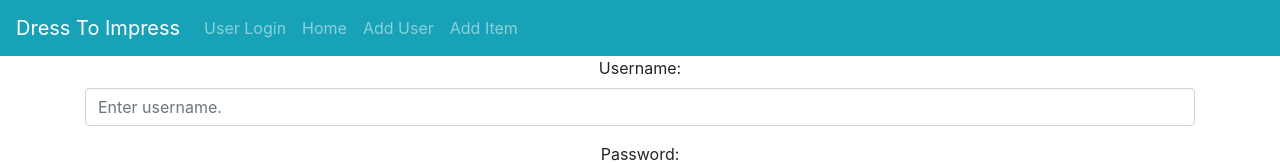
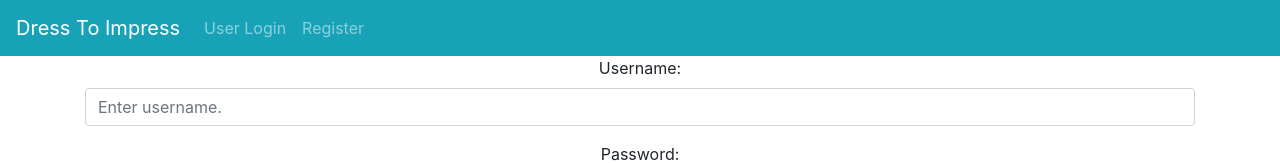
Before and after one commit to DeyrelDiaz/dressToImpress_frontEnd, a React (Create React App) app: page /register in a window 1280 px wide. Shown: the top 163 px of the page. Built offline with nearby package versions, Linux system fonts and the light colour scheme.

Commit message:
Does multiple pages

```diff
--- a/src/App.js
+++ b/src/App.js
@@ -3,8 +3,6 @@ import './App.css';
 
 import { BrowserRouter as Router, Switch, Route, Link } from 'react-router-dom';
 
-
-import NavBar from './Components/Navbar/Navbar.component'
 import HomePage from './Pages/Home/Home.page';
 import Register from './Components/Register/Register.component';
 import NewItem from './Components/NewItem/NewItem.component';
@@ -13,12 +11,11 @@ import UserLogin from './Components/UserLogin/UserLogin.component';
 function App() {
   return (
     <div className="App">
-      <NavBar />
-        <Switch>
-          <Route path="/home" component={HomePage} />
-          <Route path="/register" component={Register} />
-          <Route path="/newItem" component={NewItem}/>
-          <Route exact path = "/" component={UserLogin}/>
+       <Switch>
+         <Route path="/home" component={HomePage} />
+         <Route path="/register" component={Register} />
+         <Route path="/newItem" component={NewItem}/>
+         <Route exact path = "/" component={UserLogin}/>
         </Switch>
     </div>
   );
--- a/src/Components/Navbar/Navbar.component.jsx
+++ b/src/Components/Navbar/Navbar.component.jsx
@@ -13,9 +13,9 @@ export default class NavBar extends React.Component {
                 <Navbar bg="info" variant="dark">
                     <Navbar.Brand>Dress To Impress</Navbar.Brand>
                     <Nav>
-                        <Nav.Link href="/">User Login</Nav.Link>
+                        {/* <Nav.Link href="/">User Login</Nav.Link> */}
                         <Nav.Link href="/home">Home</Nav.Link>
-                        <Nav.Link href="/register">Add User</Nav.Link>
+                        {/* <Nav.Link href="/register">Register</Nav.Link> */}
                         <Nav.Link href="/newItem">Add Item</Nav.Link>
                     </Nav>
                 </Navbar>
--- a/src/Components/NewItem/NewItem.component.jsx
+++ b/src/Components/NewItem/NewItem.component.jsx
@@ -1,4 +1,5 @@
 import React from 'react';
+import { Navbar, Nav } from 'react-bootstrap';
 
 import { Form } from 'react-bootstrap';
 import { Button } from 'react-bootstrap';
@@ -61,6 +62,13 @@ export default class NewItem extends React.Component {
     render() {
         return(
             <div>
+                    <Navbar bg="info" variant="dark">
+                    <Navbar.Brand>Dress To Impress</Navbar.Brand>
+                    <Nav>
+                        <Nav.Link href="/home">Home</Nav.Link>
+                        <Nav.Link href="/newItem">Add Item</Nav.Link>
+                    </Nav>
+                </Navbar>
                 <Container>
                     <Form onSubmit={this.onSubmit}>
                         <Form.Group controlId="Color">
--- a/src/Components/Register/Register.component.jsx
+++ b/src/Components/Register/Register.component.jsx
@@ -1,4 +1,5 @@
 import React from 'react';
+import { Navbar, Nav } from 'react-bootstrap';
 
 import { Form } from 'react-bootstrap';
 import { Button } from 'react-bootstrap';
@@ -76,7 +77,15 @@ export default class Register extends React.Component {
 
     render() {
         return(
-            <div>
+            <div><Navbar bg="info" variant="dark">
+            <Navbar.Brand>Dress To Impress</Navbar.Brand>
+            <Nav>
+                <Nav.Link href="/">User Login</Nav.Link>
+                <Nav.Link href="/register">Register</Nav.Link>
+                <Nav.Link href="/home"></Nav.Link>
+                <Nav.Link href="/newItem"></Nav.Link>
+            </Nav>
+        </Navbar>
                 <Container>
                     <Form onSubmit={this.onSubmit}>
                         <Form.Group controlId="username">
--- a/src/Components/UserLogin/UserLogin.component.jsx
+++ b/src/Components/UserLogin/UserLogin.component.jsx
@@ -3,8 +3,7 @@ import React from 'react';
 import { Form } from 'react-bootstrap';
 import { Button } from 'react-bootstrap';
 import { Container } from 'react-bootstrap';
-// console.log("im in here (top)")
-
+import { Navbar, Nav } from 'react-bootstrap';
 
 export default class UserLogin extends React.Component {
     constructor(props) {
@@ -71,6 +70,15 @@ export default class UserLogin extends React.Component {
         // console.log("im in here (bottom)")
         return(
             <div>
+                 <Navbar bg="info" variant="dark">
+                    <Navbar.Brand>Dress To Impress</Navbar.Brand>
+                    <Nav>
+                        <Nav.Link href="/">User Login</Nav.Link>
+                        <Nav.Link href="/register">Register</Nav.Link>
+                        <Nav.Link href="/home"></Nav.Link>
+                        <Nav.Link href="/newItem"></Nav.Link>
+                    </Nav>
+                </Navbar>
                 <Container>
                     <Form onSubmit={this.onSubmit}>
                         <Form.Group controlId="Username">
--- a/src/Pages/Home/Home.page.jsx
+++ b/src/Pages/Home/Home.page.jsx
@@ -1,5 +1,7 @@
 import React from 'react';
 import ItemDisplayContainer from '../../Components/ItemDisplayContainer/itemDisplayContainer.component';
+import { Navbar, Nav } from 'react-bootstrap';
+
 
 export default class HomePage extends React.Component {
     constructor(props) {
@@ -25,7 +27,16 @@ export default class HomePage extends React.Component {
 
         return(
             <div>
+
+                <Navbar bg="info" variant="dark">
+                    <Navbar.Brand>Dress To Impress</Navbar.Brand>
+                    <Nav>
+                        <Nav.Link href="/home">Home</Nav.Link>
+                        <Nav.Link href="/newItem">Add Item</Nav.Link>
+                    </Nav>
+                </Navbar>
                 <ItemDisplayContainer />
+
             </div>
         )
     }
```
